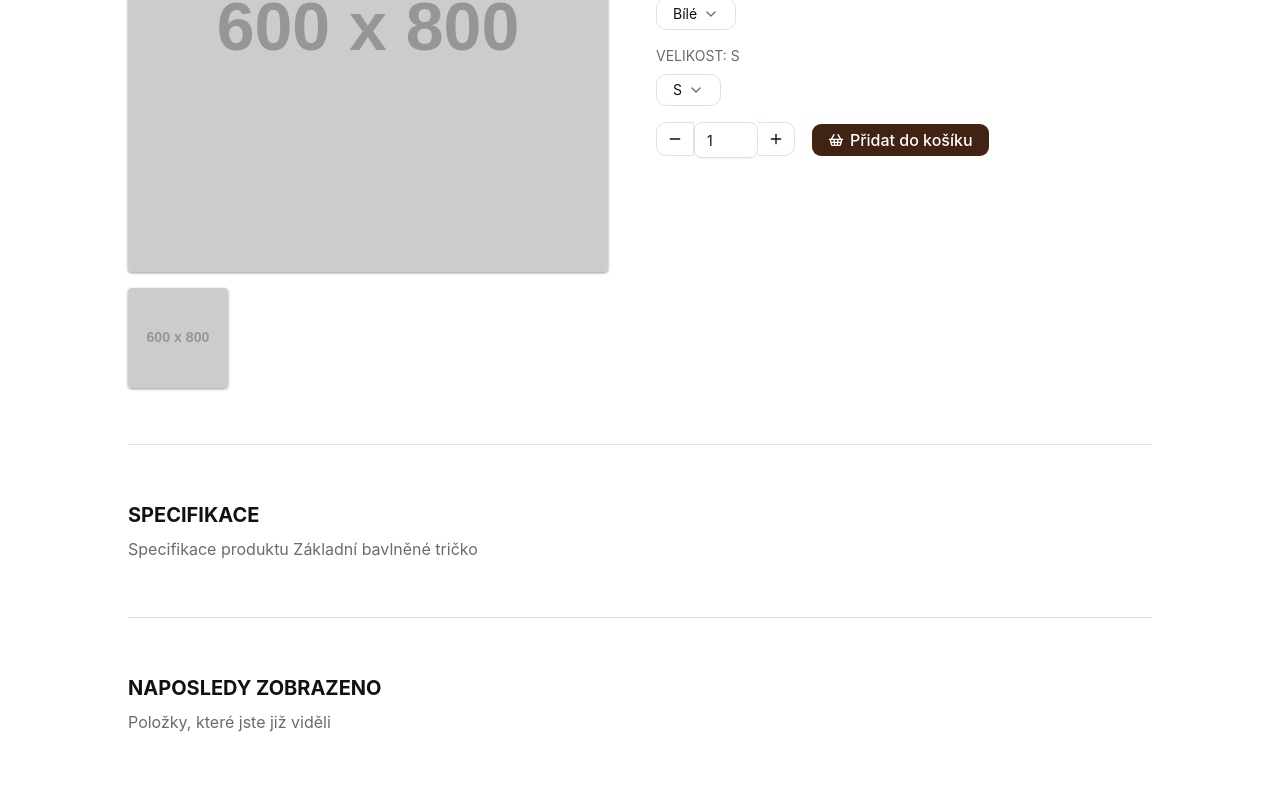
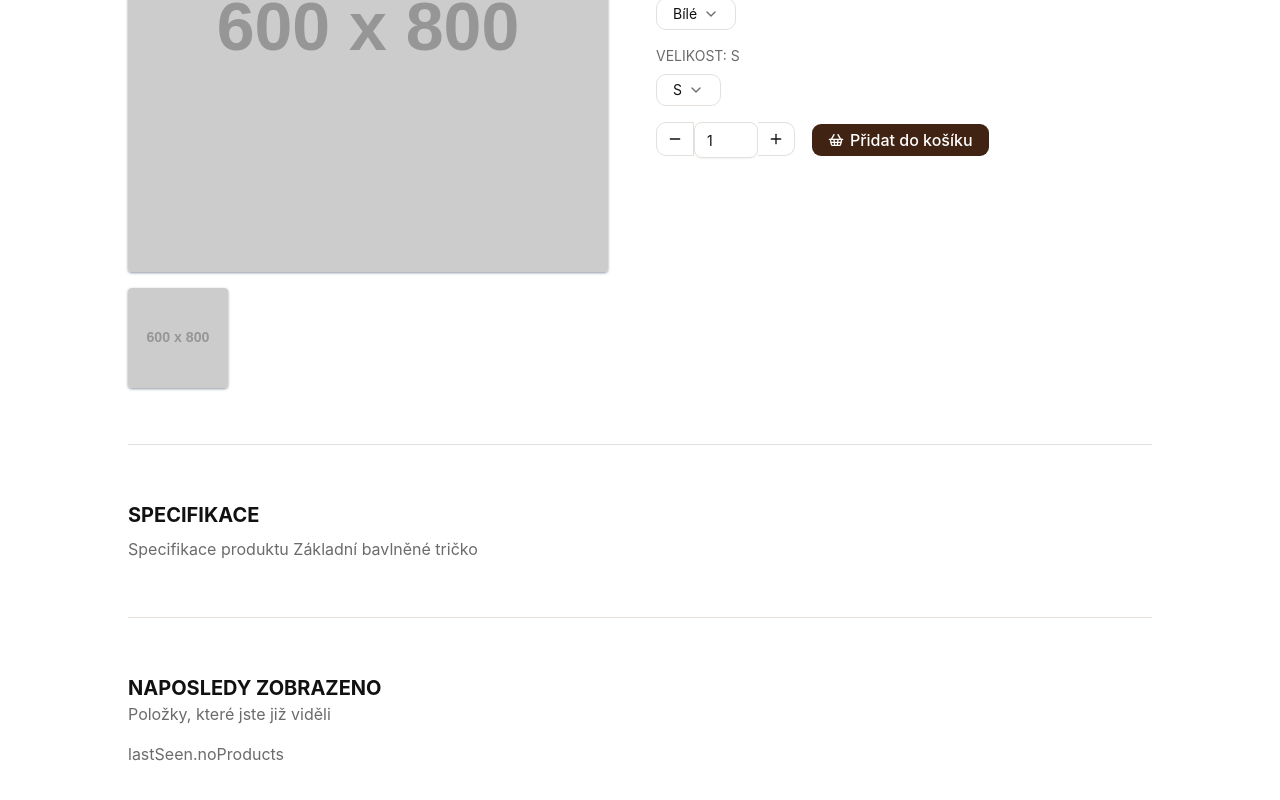
Before and after one commit to florixak/rtsoft-clothing-eshop, a React (Vite) app: page /cs/product/basic-bavlnene-tricko in a window 1280 px wide. Shown: the part 376-1176 px from the top of the page. Built offline with nearby package versions, Linux system fonts and the light colour scheme.

Commit message:
feat: display last seen products

```diff
--- a/src/components/product/last-seen-products.tsx
+++ b/src/components/product/last-seen-products.tsx
@@ -1,24 +1,32 @@
 import { TRANSLATION_NAMESPACES } from "@/lib/i18n";
+import { getLastSeenProducts } from "@/lib/product-utils";
 import type { Product } from "@/types";
 import { useTranslation } from "react-i18next";
+import ProductCard from "../catalog/product-card";
 
 type LastSeenProductsProps = {
   product: Product;
 };
 
 const LastSeenProducts = ({ product }: LastSeenProductsProps) => {
-  const { t, i18n } = useTranslation(TRANSLATION_NAMESPACES.product);
-  const locale = i18n.resolvedLanguage === "en" ? "en" : "cs";
+  const { t } = useTranslation(TRANSLATION_NAMESPACES.product);
+  const lastSeenProducts = getLastSeenProducts(3, product.id);
   return (
-    <div className="flex flex-col gap-2">
-      <div className="flex flex-col gap-2">
+    <div className="flex flex-col gap-4">
+      <div className="flex flex-col">
         <h2 className="text-xl font-bold uppercase">{t("lastSeen.title")}</h2>
         <p className="text-muted-foreground">
           {t("lastSeen.subtitle", { count: product?.reviewsCount })}
         </p>
       </div>
 
-      <div></div>
+      <div className="grid grid-cols-1 md:grid-cols-3 gap-4">
+        {lastSeenProducts.length > 0 ? (
+          lastSeenProducts.map((p) => <ProductCard key={p.id} product={p} />)
+        ) : (
+          <p className="text-muted-foreground">{t("lastSeen.noProducts")}</p>
+        )}
+      </div>
     </div>
   );
 };
```
